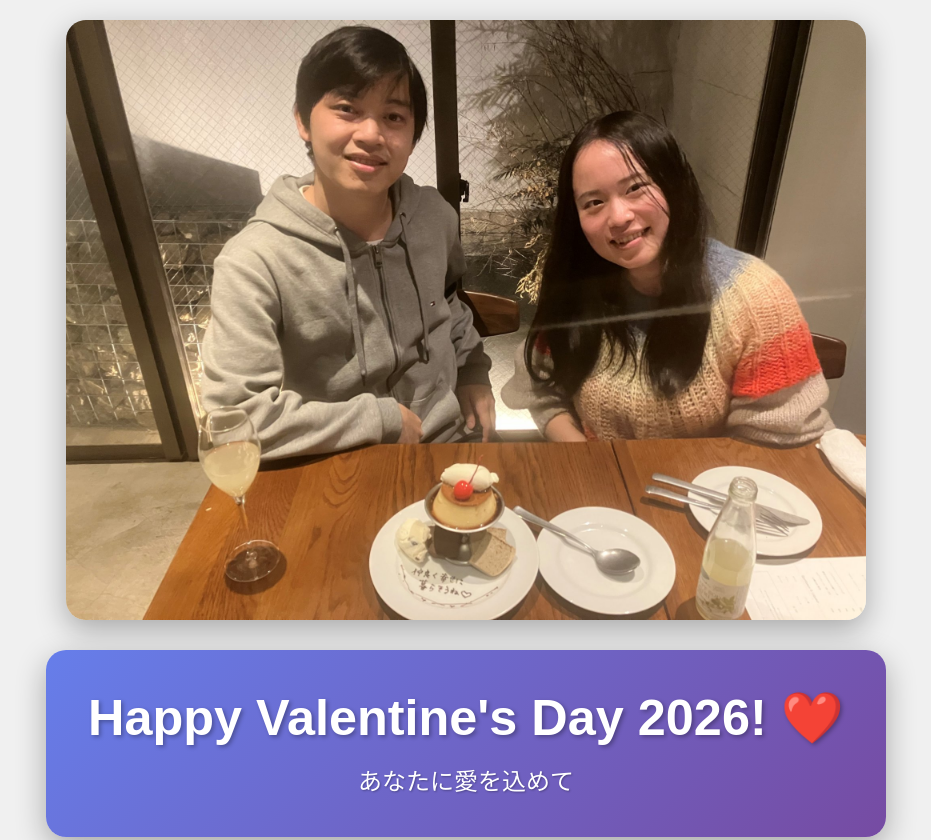
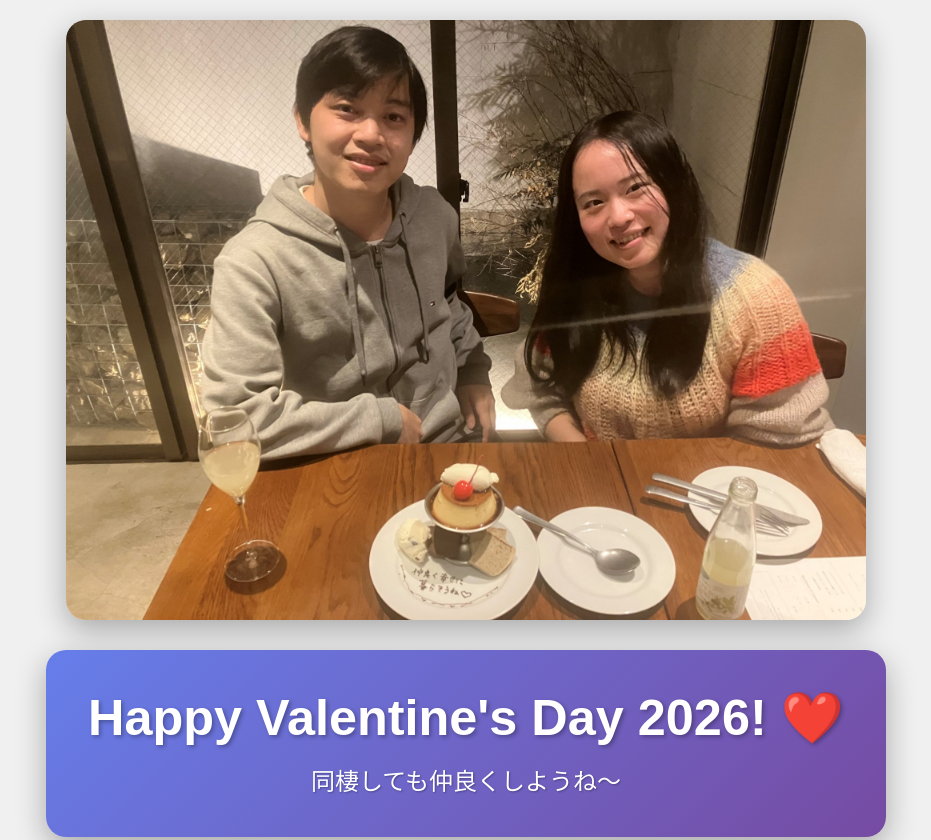
Before and after one commit to daifuku15/ValentineDay2026, a plain HTML site: page index.html in a window 1280 px wide. Shown: the top 840 px of the page, without its empty margins (174-1105 px from the left). Drawn offline with Linux system fonts and the light colour scheme.

Commit message:
chage sentence

```diff
--- a/index.html
+++ b/index.html
@@ -137,7 +137,7 @@
 
     <div class="container">
         <h1>Happy Valentine's Day 2026! ❤️</h1>
-        <p class="subtitle">あなたに愛を込めて</p>
+        <p class="subtitle">同棲しても仲良くしようね～</p>
     </div>
 
     <div class="instruction">
```
